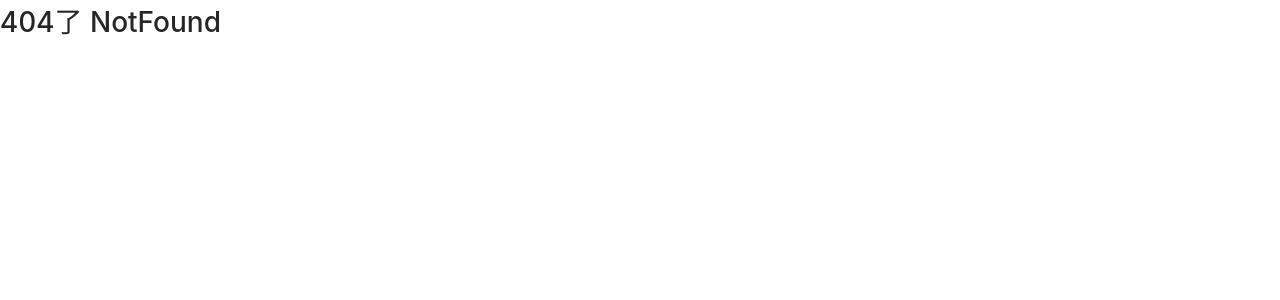
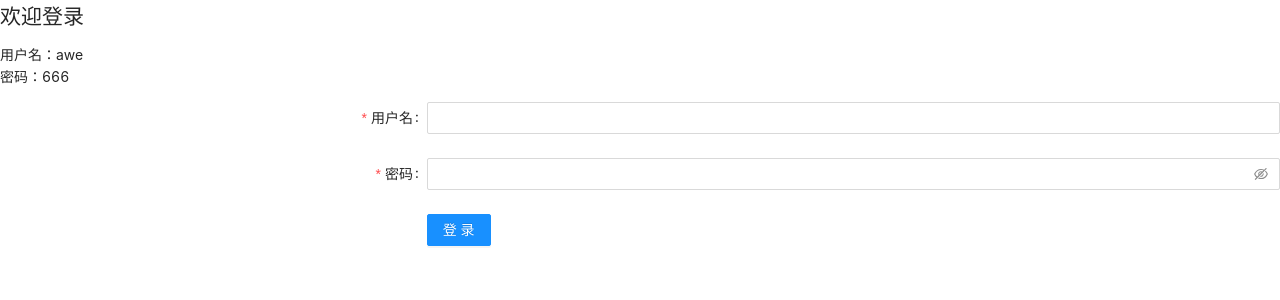
Before and after one commit to awefeng/fe-demo, a React app: page /login in a window 1280 px wide. Shown: the top 300 px of the page. Built offline with nearby package versions, Linux system fonts and the light colour scheme.

Commit message:
feat: 增加路由

```diff
--- /dev/null
+++ b/mock/user.ts
@@ -0,0 +1,4 @@
+import Mock from 'mockjs'
+
+Mock.setup({ timeout: '200-1000' })
+Mock.mock('/api/user/v1/info', {})
--- a/package.json
+++ b/package.json
@@ -22,6 +22,7 @@
     "@babel/preset-env": "^7.16.8",
     "@babel/preset-react": "^7.16.7",
     "@babel/preset-typescript": "^7.16.7",
+    "@types/mockjs": "^1.0.6",
     "@types/node": "^17.0.8",
     "@types/react": "^17.0.38",
     "@types/react-dom": "^17.0.11",
@@ -44,6 +45,7 @@
     "less": "^4.1.2",
     "less-loader": "^10.2.0",
     "mini-css-extract-plugin": "^2.4.5",
+    "mockjs": "^1.1.0",
     "postcss": "^8.4.5",
     "postcss-loader": "^6.2.1",
     "postcss-preset-env": "^7.0.2",
--- a/src/app.tsx
+++ b/src/app.tsx
@@ -2,46 +2,27 @@ import ReactDOM from 'react-dom'
 import store from '@/store'
 import './global.less'
 import 'antd/dist/antd.less'
-import Welcome from './views/welcome'
-import Settings from './views/settings'
-import UserCenter from './views/userCenter'
 import { Provider } from 'react-redux'
 import React, { FC } from 'react'
-import { BrowserRouter, Route, Routes, useRoutes } from 'react-router-dom'
-import NotFound from './views/404'
-import UserItem from './views/userCenter/userItem'
+import {
+  BrowserRouter,
+  matchRoutes,
+  useLocation,
+  useRoutes
+} from 'react-router-dom'
 import routes from './routes/config'
 
 const App: FC = () => {
   const Element = useRoutes(routes)
+  const { pathname } = useLocation()
+  const routers = matchRoutes(routes, location)
 
+  console.log(pathname, routers)
+  debugger
   return <Provider store={store}>{Element}</Provider>
 }
 
 ReactDOM.render(
-  // <React.StrictMode>
-  //   <Provider store={store}>
-  //     <BrowserRouter>
-  //       <Routes>
-  //         <Route path='/' element={<Welcome />}>
-  //           <Route path='settings' element={<Settings />}></Route>
-  //           <Route path='user-center' element={<UserCenter />}>
-  //             <Route
-  //               index
-  //               element={
-  //                 <main style={{ padding: '1rem' }}>
-  //                   <p>Select an user</p>
-  //                 </main>
-  //               }
-  //             />
-  //             <Route path=':userId' element={<UserItem />}></Route>
-  //           </Route>
-  //         </Route>
-  //         <Route path='*' element={<NotFound />}></Route>
-  //       </Routes>
-  //     </BrowserRouter>
-  //   </Provider>
-  // </React.StrictMode>,
   <React.StrictMode>
     <BrowserRouter>
       <App />
--- /dev/null
+++ b/src/constants/user.ts
@@ -0,0 +1,8 @@
+// “运营后台式”的 用户角色
+export enum USER_ROLE_ENUM {
+  ADMIN = 'admin',
+  PRODUCT_MANAGER = 'pm',
+  OPERATION_MANAGER = 'om',
+  INTERN = 'intern',
+  GUEST = 'guest'
+}
--- a/src/routes/config.tsx
+++ b/src/routes/config.tsx
@@ -1,6 +1,18 @@
 import React, { Suspense } from 'react'
 import type { RouteObject } from 'react-router-dom'
 import { Spin } from 'antd'
+import { Navigate } from 'react-router-dom'
+import { USER_ROLE_ENUM } from '@/constants/user'
+
+// 扩展Route定义
+export interface RouteProps extends RouteObject {
+  meta?: {
+    auth?: boolean
+    roles?: USER_ROLE_ENUM[]
+    unRoles?: USER_ROLE_ENUM[]
+  }
+  children?: RouteProps[]
+}
 
 function lazyLoad(Comp: React.LazyExoticComponent<any>): React.ReactNode {
   return (
@@ -21,18 +33,33 @@ function lazyLoad(Comp: React.LazyExoticComponent<any>): React.ReactNode {
   )
 }
 
-const routes: RouteObject[] = [
+const routes: RouteProps[] = [
   {
     path: '/',
-    element: lazyLoad(React.lazy(() => import('@/views/welcome'))),
     children: [
       {
+        path: 'welcome',
+        index: true,
+        element: lazyLoad(React.lazy(() => import('@/views/welcome')))
+      },
+      {
+        path: 'login',
+        element: lazyLoad(React.lazy(() => import('@/views/login')))
+      },
+      {
         path: 'settings',
+        meta: {
+          auth: true,
+          roles: [USER_ROLE_ENUM.ADMIN]
+        },
         element: lazyLoad(React.lazy(() => import('@/views/settings')))
       },
       {
         path: 'user-center',
         element: lazyLoad(React.lazy(() => import('@/views/userCenter'))),
+        meta: {
+          auth: true
+        },
         children: [
           { index: true, element: 'select a user' },
           {
--- a/src/store/user.ts
+++ b/src/store/user.ts
@@ -1,17 +1,19 @@
 import type { PayloadAction } from '@reduxjs/toolkit'
 import { createSlice } from '@reduxjs/toolkit'
-
+import { USER_ROLE_ENUM } from '@/constants/user'
 export interface UserStateProps {
   userId: string
   name: string
   phone: string
+  role: USER_ROLE_ENUM
 }
 
 const initState = (): UserStateProps => {
   return {
     userId: '',
     name: '',
-    phone: ''
+    phone: '',
+    role: USER_ROLE_ENUM.GUEST
   }
 }
 const userSlice = createSlice({
--- /dev/null
+++ b/src/views/login/index.tsx
@@ -0,0 +1,51 @@
+import { FC, Fragment } from 'react'
+import { Form, Input, Button } from 'antd'
+
+const Login: FC = () => {
+  const onFinish = (user) => {
+    console.log(user)
+  }
+
+  return (
+    <Fragment>
+      <h2>欢迎登录</h2>
+      <p>
+        用户名：awe
+        <br />
+        密码：666
+      </p>
+      <Form
+        name='basic'
+        labelCol={{ span: 8 }}
+        wrapperCol={{ span: 16 }}
+        initialValues={{ remember: true }}
+        onFinish={onFinish}
+        autoComplete='off'
+      >
+        <Form.Item
+          label='用户名'
+          name='username'
+          rules={[{ required: true, message: 'Please input your username!' }]}
+        >
+          <Input />
+        </Form.Item>
+
+        <Form.Item
+          label='密码'
+          name='password'
+          rules={[{ required: true, message: 'Please input your password!' }]}
+        >
+          <Input.Password />
+        </Form.Item>
+
+        <Form.Item wrapperCol={{ offset: 8, span: 16 }}>
+          <Button type='primary' htmlType='submit'>
+            登录
+          </Button>
+        </Form.Item>
+      </Form>
+    </Fragment>
+  )
+}
+
+export default Login
--- a/src/views/userCenter/userItem.tsx
+++ b/src/views/userCenter/userItem.tsx
@@ -1,9 +1,17 @@
-import { FC } from 'react'
-import { useParams } from 'react-router-dom'
+import { FC, useEffect } from 'react'
+import { useParams, useNavigate } from 'react-router-dom'
+import { getInvoices } from './data'
 
 const UserItem: FC = () => {
+  const invoices = getInvoices()
+  const navigate = useNavigate()
   const { userId = null } = useParams()
 
+  useEffect(() => {
+    if (!invoices.some((inv) => inv.number === Number(userId))) {
+      navigate('/404', { replace: true })
+    }
+  }, [])
   return <div style={{ border: '1px solid' }}>「{userId}」</div>
 }
 
```
Also changed, not shown: 1 other file (tests, documents, lock files or other folders).
